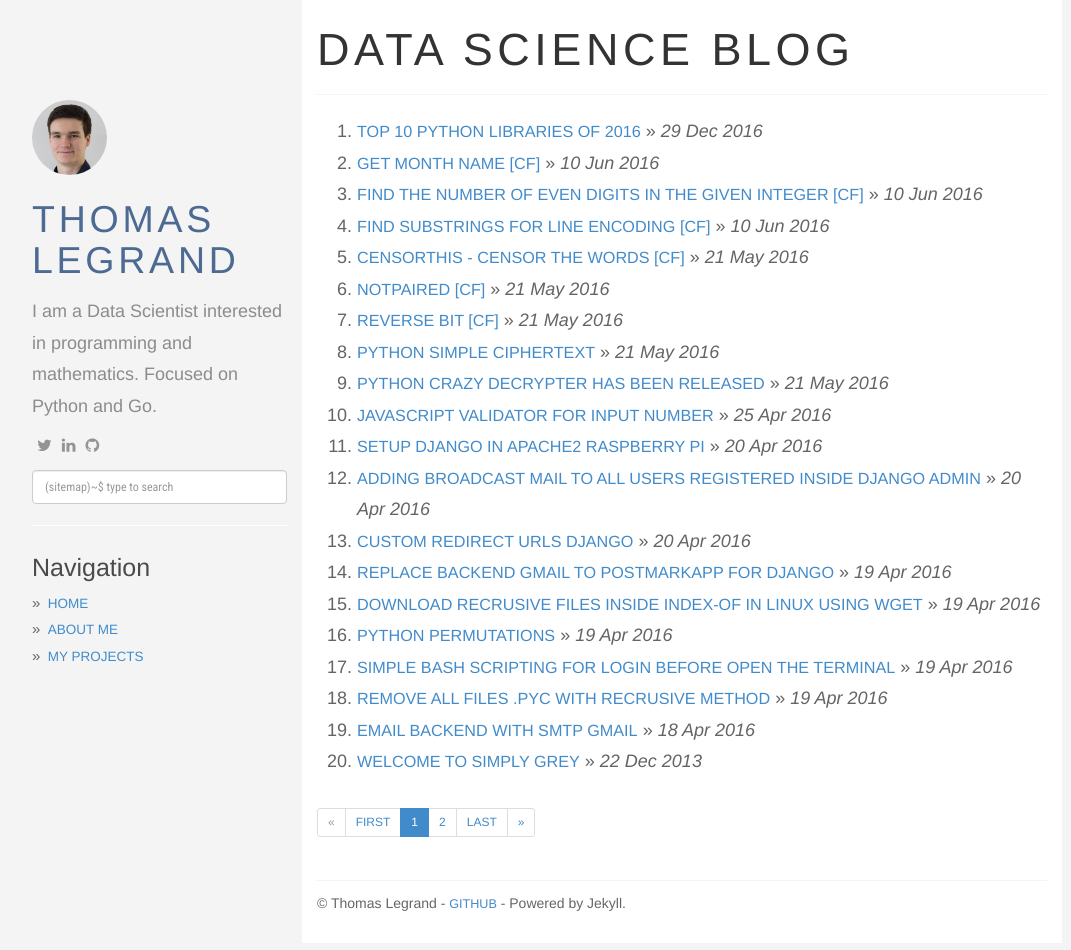
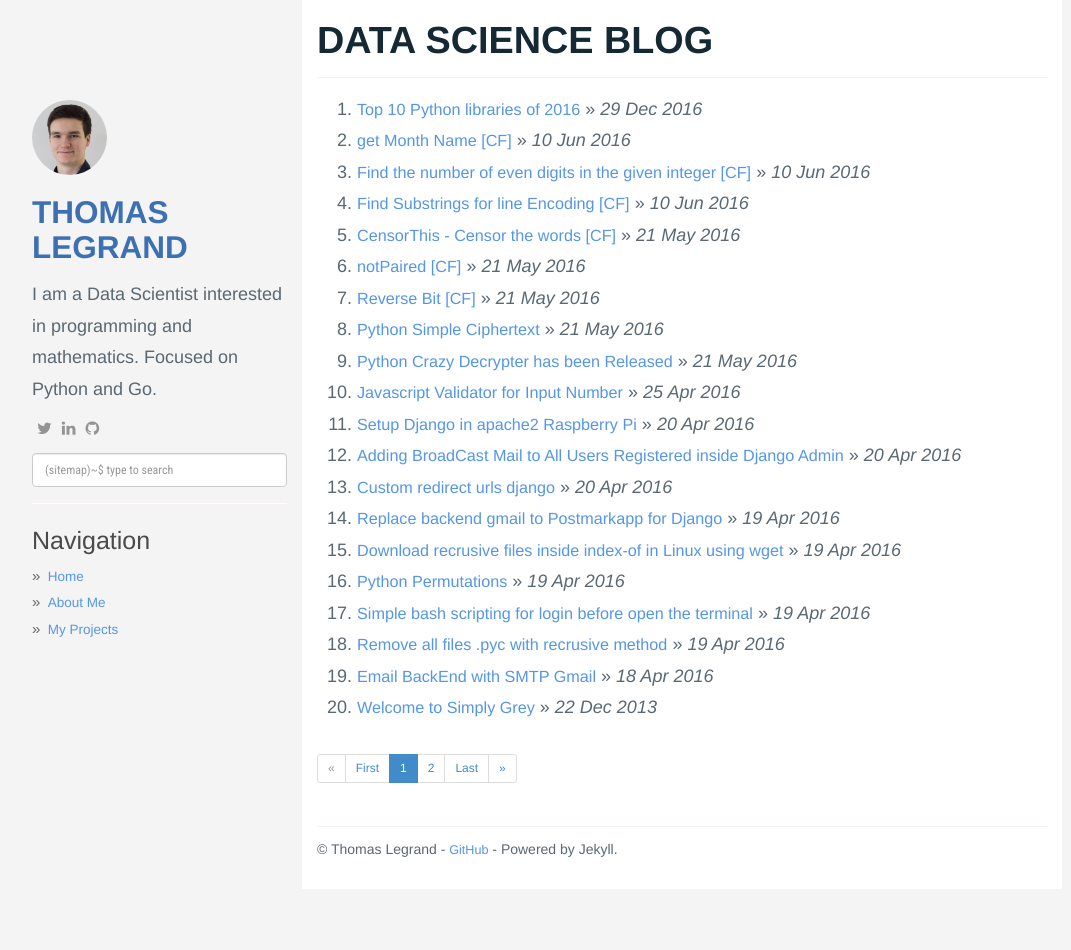
Before and after one commit to DnzzL/dnzzl.github.io, a Jekyll site: the page built from index.html, in a window 1280 px wide and 967 px high. Shown: the top 950 px of the window, without its empty margins (53-1124 px from the left). Built offline with Jekyll 4.4.1, drawn with Linux system fonts in a browser that asks for light colours; nearby versions of some CDN libraries; the list of posts is cut into pages by our own code.

Commit message:
fix typo

```diff
--- a/static/css/main.css
+++ b/static/css/main.css
@@ -1,7 +1,7 @@
 body {
   background: #f4f4f4;;
-  color: #646464;
-  font-family: "Source Sans Pro", Helvetica, sans-serif;
+  color: #5a6872;
+  font-family: "Aileron Regular", Helvetica, sans-serif;
   font-size: 14pt;
   font-weight: 400;
   line-height: 1.75;
@@ -9,8 +9,8 @@ body {
   margin: 0 0 24px;
 }
 hr {
-  margin-top: 20px;
-  margin-bottom: 20px;
+  margin-top: 15px;
+  margin-bottom: 15px;
   border: 0;
   border-top: 1px solid #F7F1F1;
   border-bottom: 1px solid #fff;
@@ -22,34 +22,33 @@ span.time, span.categories {
 }
 
 h1 {
-  color: #333;
-  margin-bottom: 10px;
-  font-family: "Raleway", Helvetica, sans-serif;
-  font-size: 2.5em;
+  color: #152935;
+  margin-bottom: 5px;
+  font-family: "Aileron Heavy", Helvetica, sans-serif;
+  font-size: 2.1em;
   text-transform: uppercase;
-  letter-spacing: 0.1em;
   display: block;
-  font-style: normal;
-  padding-top: 0.1em;
+  font-weight: 700;
+  font-style: bold;
 }
 h2, h3 {
   margin-bottom: 3px;
 }
 h2 {
-  font-family: "Raleway", Helvetica, sans-serif;
-  font-size: 1.5em;
-  font-weight: 900;
-  letter-spacing: 0.2em;
+  font-family: "Roboto Condensed", Helvetica, sans-serif;
+  font-size: 1.3em;
+  font-weight: 700;
   line-height: 1.65;
   margin: 0 0 0.2em 0;
   text-transform: uppercase;
+  color: #5596e6;
 }
 
 
 a, a:link, a:active {
-  font-family: "Raleway", Helvetica, sans-serif;
+  color: #5596e6;
+  font-family: "Aileron Regular", Helvetica, sans-serif;
   font-size: 0.9em;
-  text-transform: uppercase;
   margin-bottom: 3px;
   text-decoration: none;
   border-bottom-color: transparent;
@@ -96,7 +95,7 @@ footer {
   margin-top: 10px;
   margin-bottom: 3em;
   padding-top: 10px;
-  color: #666;
+  color: #5a6872;
   font-size: 14px;
   bottom: 0;
   padding-bottom: 10px;
@@ -104,7 +103,7 @@ footer {
 
 /* Left column */
 h1.author-name {
-  color: #4C6A92;
+  color: #3d70b2;
 }
 
 div.col-sm-3 {
@@ -120,7 +119,7 @@ div.col-sm-3 strong {
 div.col-sm-3 div.profile-about {
   margin-top: 15px;
   font-size: 18px;
-  color: #8C8C8C;
+  color: #5a6872;
 }
 div.col-sm-3 img.profile-avatar {
   border-radius: 150px;
```
